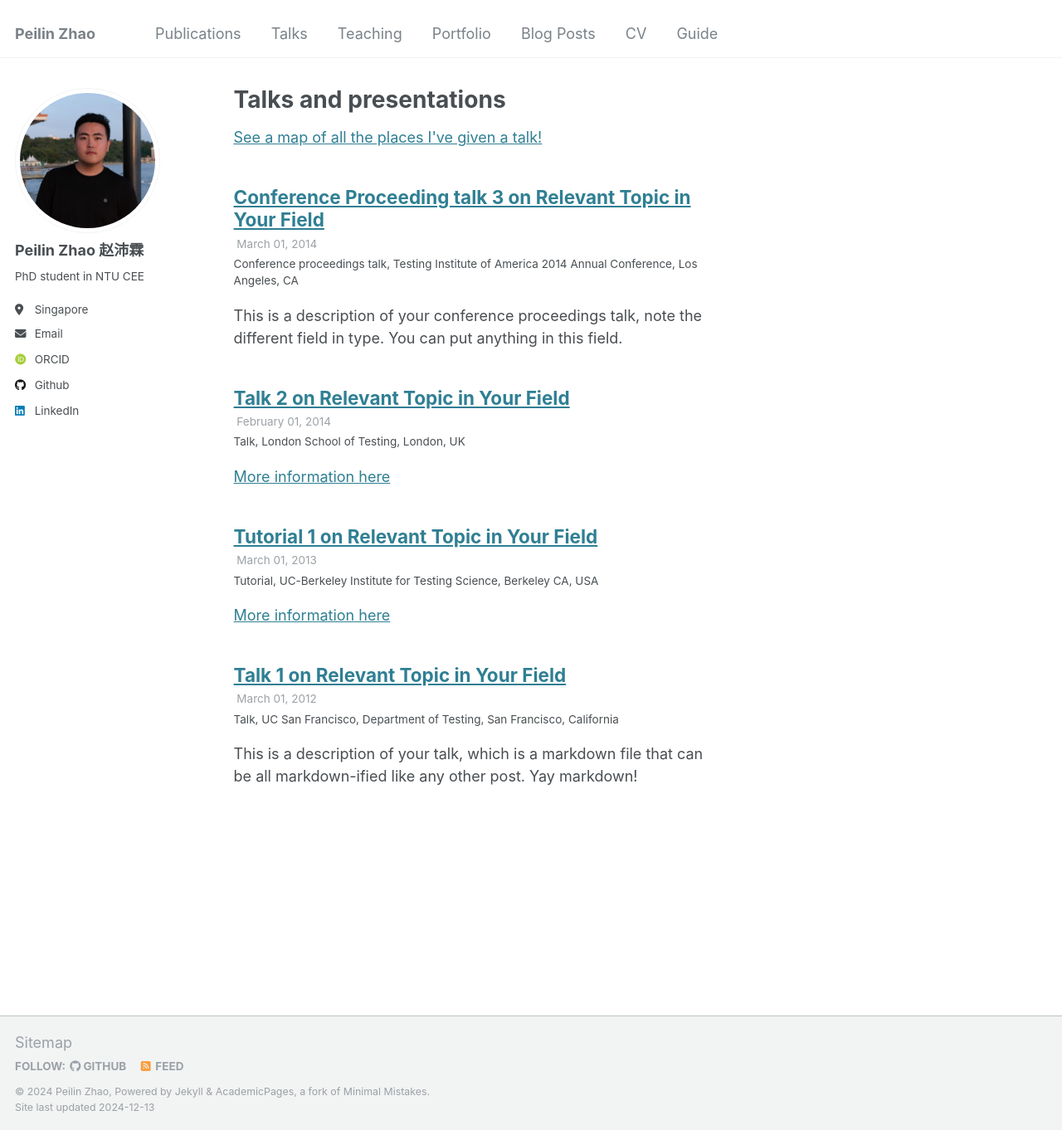
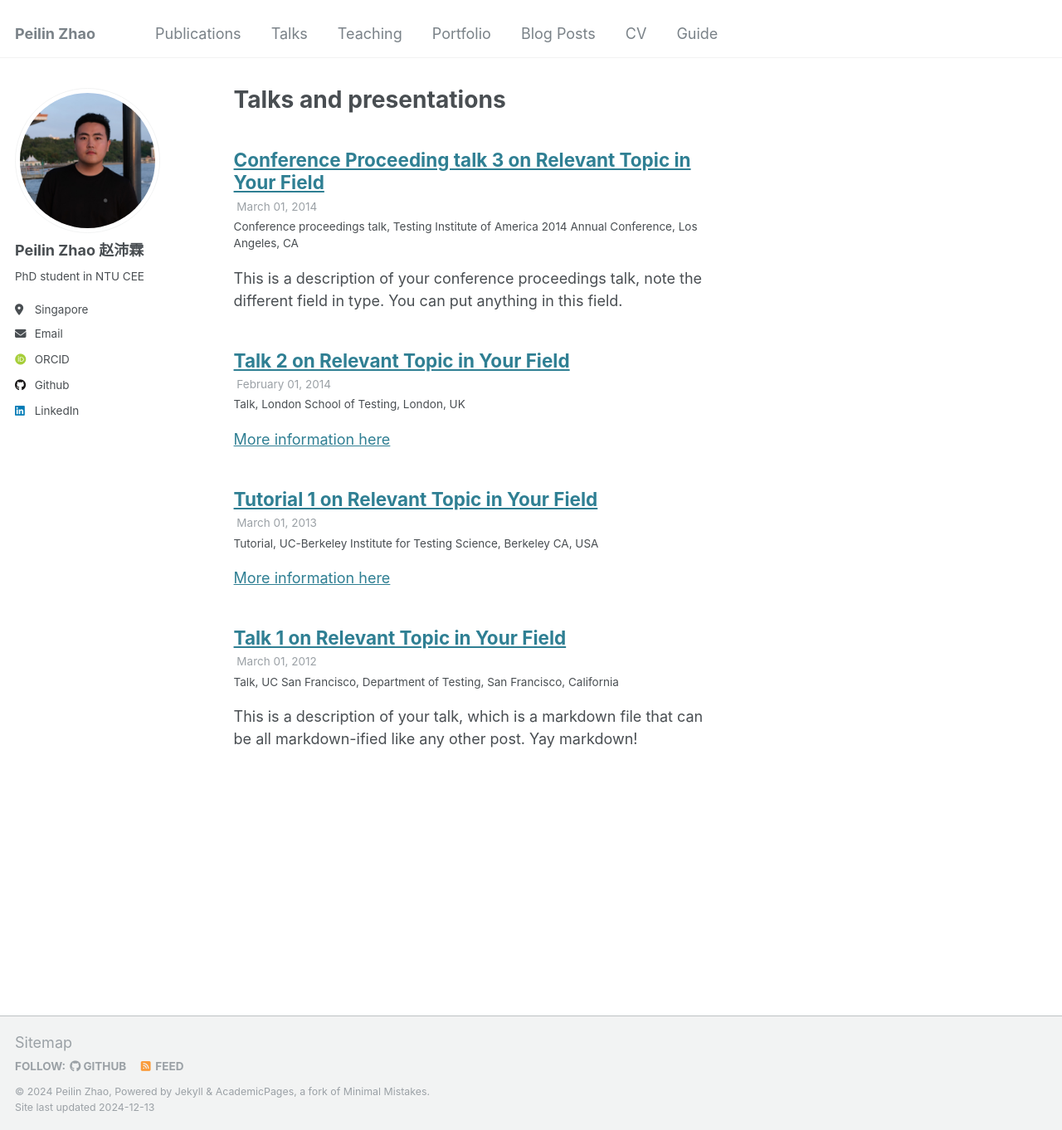
Before and after one commit to Jerry-zpl/Jerry-zpl.github.io, a Jekyll site: the page built from _pages/talks.html, in a window 1280 px wide and 1362 px high. Shown: the whole window at 83% size. Built offline with Jekyll 4.4.1, drawn with Linux system fonts in a browser that asks for light colours; some web fonts are replaced; part of the change alters nothing that is shown.

```diff
--- a/_config.yml
+++ b/_config.yml
@@ -89,7 +89,7 @@ breadcrumbs              : false # true, false (default)
 words_per_minute         : 160
 future                   : true
 read_more                : "disabled" # if enabled, adds "Read more" links to excerpts
-talkmap_link             : true #change to true to add link to talkmap on talks page
+talkmap_link             : false #change to true to add link to talkmap on talks page
 comments:
   provider               : # false (default), "disqus", "discourse", "facebook", "google-plus", "staticman", "custom"
   disqus:
@@ -146,7 +146,7 @@ social:
 
 # Analytics
 analytics:
-  provider               :  "false" # false (default), "google", "google-universal", "google-analytics-4", "custom"
+  provider               :  "google-universal" # false (default), "google", "google-universal", "google-analytics-4", "custom"
   google:
     tracking_id          :
 
```
